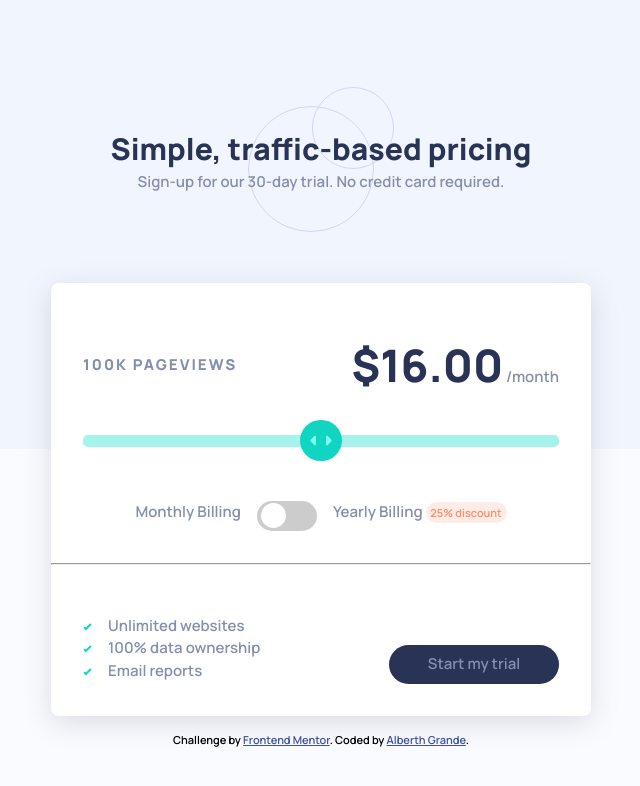
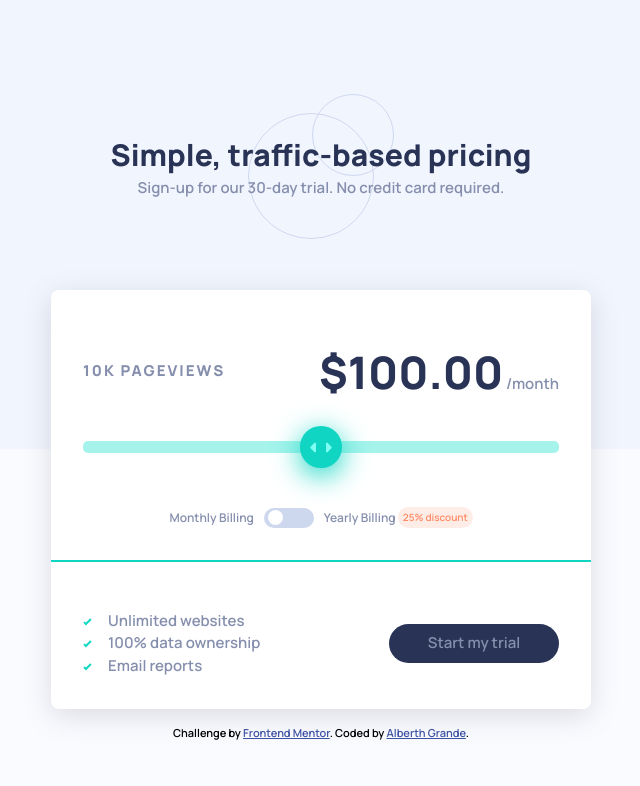
Before and after one commit to alberthgrande/interactive-pricing-component, a plain HTML site: page index.html in a window 1280 px wide. Shown: the whole page, without its empty margins (319-959 px from the left). Drawn offline with nearby package versions, Linux system fonts and the light colour scheme; files that its build step writes are made by us from their sources.

Commit message:
Adding range and price javascript functionality

```diff
--- a/index.html
+++ b/index.html
@@ -39,40 +39,44 @@
       <div class="container">
         <article class="pricing">
           <div class="pricing__flex">
-            <p class="pricing__flex-views"><span>100k</span> Pageviews</p>
-            <p><span class="pricing__flex-price">$16.00</span> /month</p>
+            <p class="pricing__flex-views">
+              <span id="views">100k</span> Pageviews
+            </p>
+            <p>
+              <span class="pricing__flex-price" id="price">$16.00</span> /month
+            </p>
           </div>
 
           <div class="pricing__range">
             <input
               type="range"
               class="pricing__range-slider"
+              id="range-price"
               min="0"
               max="32"
               value="16"
             />
           </div>
+        </article>
 
-          <div class="pricing__flex">
         <div class="pricing__flex-center">
-              <p>Monthly Billing</p>
+          <p class="pricing__billing-monthly">Monthly Billing</p>
+
           <label class="pricing__switch">
             <input type="checkbox" class="pricing__switch-checkbox" />
-                <span
-                  class="pricing__switch-slider pricing__switch-round"
-                ></span>
+            <span class="pricing__switch-slider pricing__switch-round"></span>
           </label>
-              <p>
+
+          <p class="pricing__billing-yearly">
             Yearly Billing
             <span class="pricing__flex-discount"
               >25% <span class="pricing__flex-hidden">discount</span></span
             >
           </p>
         </div>
-          </div>
 
         <hr />
-
+        <article class="pricing">
           <div class="pricing__flex">
             <div class="pricing__flex-content">
               <p>Unlimited websites</p>
@@ -96,5 +100,7 @@
         >. Coded by <a href="#">Alberth Grande</a>.
       </div>
     </footer>
+
+    <script src="./js/script.js" defer></script>
   </body>
 </html>
--- /dev/null
+++ b/js/script.js
@@ -0,0 +1,6 @@
+const rangePrice = document.getElementById("range-price");
+const views = document.getElementById("views");
+const price = document.getElementById("price");
+
+price.innerText = `$${100}.00`;
+views.innerText = `${10}K`;
--- a/scss/globals/_boilerplate.scss
+++ b/scss/globals/_boilerplate.scss
@@ -21,6 +21,10 @@ header {
     repeat: no-repeat;
     position: center;
   }
+}
+
+hr {
+  border: 1px solid var(--primary-Strong-Cyan);
 }
 
 .container {
@@ -82,28 +86,43 @@ header {
       color: var(--neutral-Dark-Desaturated-Blue);
     }
 
+    &-discount {
+      border-radius: 5rem;
+      font-size: 10px;
+      padding: 0.2rem 0.3rem;
+      text-align: center;
+
+      // root
+      background-color: var(--primary-Light-Grayish-Red);
+      color: var(--primary-Light-Red);
+    }
+
     &-content p::before {
       content: url(../images/icon-check.svg);
       margin-right: 1rem;
     }
+  }
 
-    &-center {
-      display: flex;
-      margin: auto;
+  &__flex-center {
+    display: flex;
+    justify-content: center;
+    align-items: center;
+    padding: 3rem 2rem 2rem;
+    font-size: 12px;
 
-      // root
-      font-weight: var(--fw-600);
+    // root
+    color: var(--neutral-Grayish-Blue);
+  }
+
+  &__billing {
+    &-monthly {
+      position: relative;
+      right: 10px;
     }
 
-    &-discount {
-      // root
-      border-radius: 5rem;
-      font-size: 11px;
-      padding: 0.2rem 0.3rem;
-      text-align: center;
-
-      background-color: var(--primary-Light-Grayish-Red);
-      color: var(--primary-Light-Red);
+    &-yearly {
+      position: relative;
+      left: 10px;
     }
   }
 
@@ -111,7 +130,6 @@ header {
     border: none;
     border-radius: 5rem;
     cursor: pointer;
-    margin-top: 2rem;
     padding: 0.5rem;
     width: 170px;
     outline-color: transparent;
--- a/scss/globals/_media.scss
+++ b/scss/globals/_media.scss
@@ -3,6 +3,9 @@
     margin: 10rem 0 0;
   }
   .pricing {
+    &__button {
+      margin-top: 2rem;
+    }
     &__flex {
       display: flex;
       flex-direction: column;
--- a/scss/globals/_range.scss
+++ b/scss/globals/_range.scss
@@ -24,9 +24,11 @@
         repeat: no-repeat;
         position: center;
       }
+      box-shadow: var(--primary-Strong-Cyan) 0px 7px 29px 0px;
+      border-radius: 50%;
+
       width: 20px;
       height: 20px;
-      border-radius: 50%;
       padding: 1.3rem;
     }
 
--- a/scss/globals/_switch.scss
+++ b/scss/globals/_switch.scss
@@ -3,9 +3,9 @@
   &__switch {
     position: relative;
     display: inline-block;
-    width: 60px;
-    height: 30px;
-    margin: 0 1rem;
+    width: 50px;
+    height: 20px;
+
     // padding: 0.7rem;
 
     // input checkbox
@@ -23,15 +23,20 @@
       right: 0;
       bottom: 0;
       left: 0;
-      background-color: #ccc;
+      background-color: var(--neutral-Toggle-Background);
       -webkit-transition: 0.4s;
       transition: 0.4s;
     }
+
+    &-slider:hover {
+      background-color: var(--primary-Soft-Cyan);
+    }
+
     &-slider::before {
       position: absolute;
       content: "";
-      height: 25px;
-      width: 25px;
+      height: 15px;
+      width: 15px;
       left: 4px;
       bottom: 3px;
       background-color: white;
@@ -40,13 +45,13 @@
     }
 
     &-checkbox:checked + &-slider {
-      background-color: #2196f3;
+      background-color: var(--primary-Strong-Cyan);
     }
     &-checkbox:focus + &-slider {
-      box-shadow: 0 0 1px #2196f3;
+      box-shadow: 0 0 1px var(--primary-Strong-Cyan);
     }
     &-checkbox:checked + &-slider::before {
-      box-shadow: 0 0 1px #2196f3;
+      box-shadow: 0 0 1px var(--primary-Strong-Cyan);
       -webkit-transform: translateX(26px);
       -ms-transform: translateX(26px);
       transform: translateX(26px);
```
Also changed, not shown: dist/style.css, 1 other file. Lines whose indentation alone changed are shown as unchanged.
